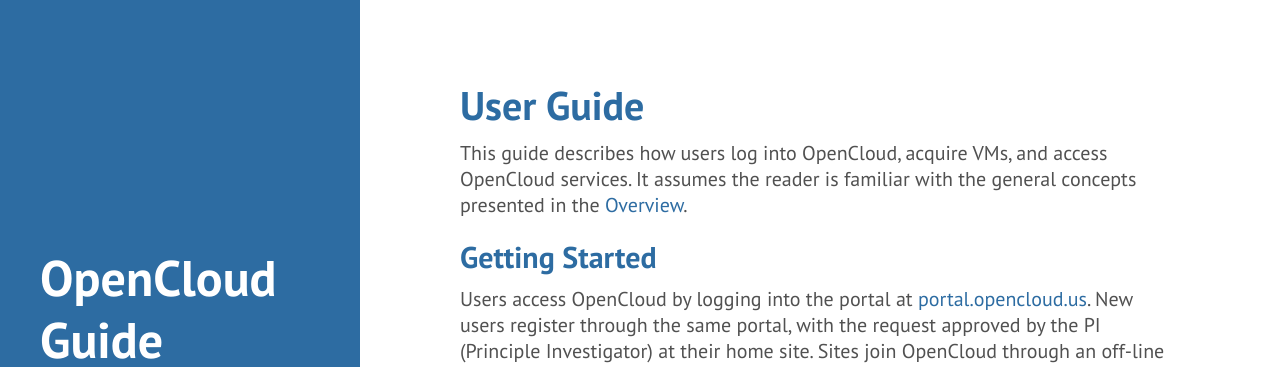
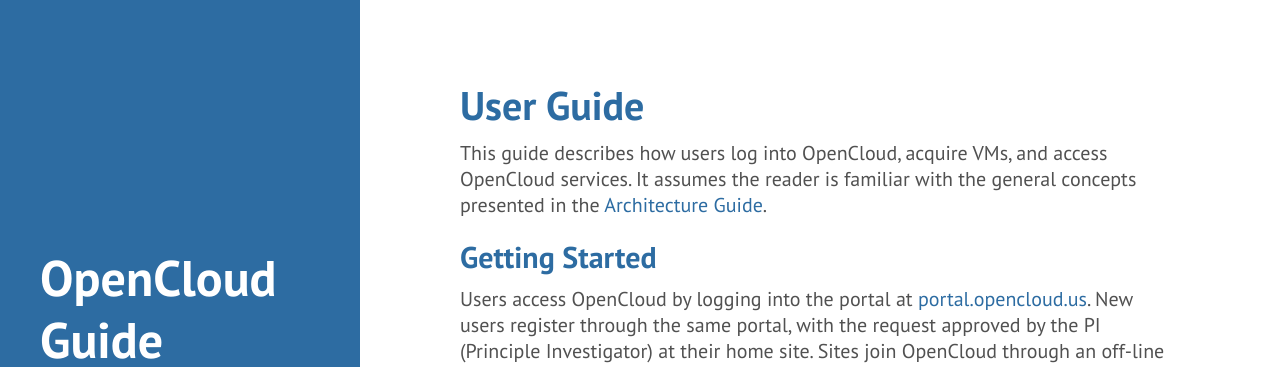
Before and after one commit to open-cloud/open-cloud.github.io.old, a Jekyll site: the page built from 1_user.md, in a window 1280 px wide and 900 px high. Shown: the top 367 px of the window. Built offline with Jekyll 4.4.1, drawn with Linux system fonts in a browser that asks for light colours; Markdown is read by kramdown in place of the engine named in the settings.

Commit message:
architecture guide

```diff
--- a/1_user.md
+++ b/1_user.md
@@ -4,8 +4,8 @@
 ---
 
 This guide describes how users log into OpenCloud, acquire VMs, and
-access OpenCloud services. It assumes the reader is familiar with
-the general concepts presented in the [Overview](../0_overview).
+access OpenCloud services. It assumes the reader is familiar with the
+general concepts presented in the [Architecture Guide](../0_overview).
 
 ##<a name="getting-started">Getting Started</a>
 
```
